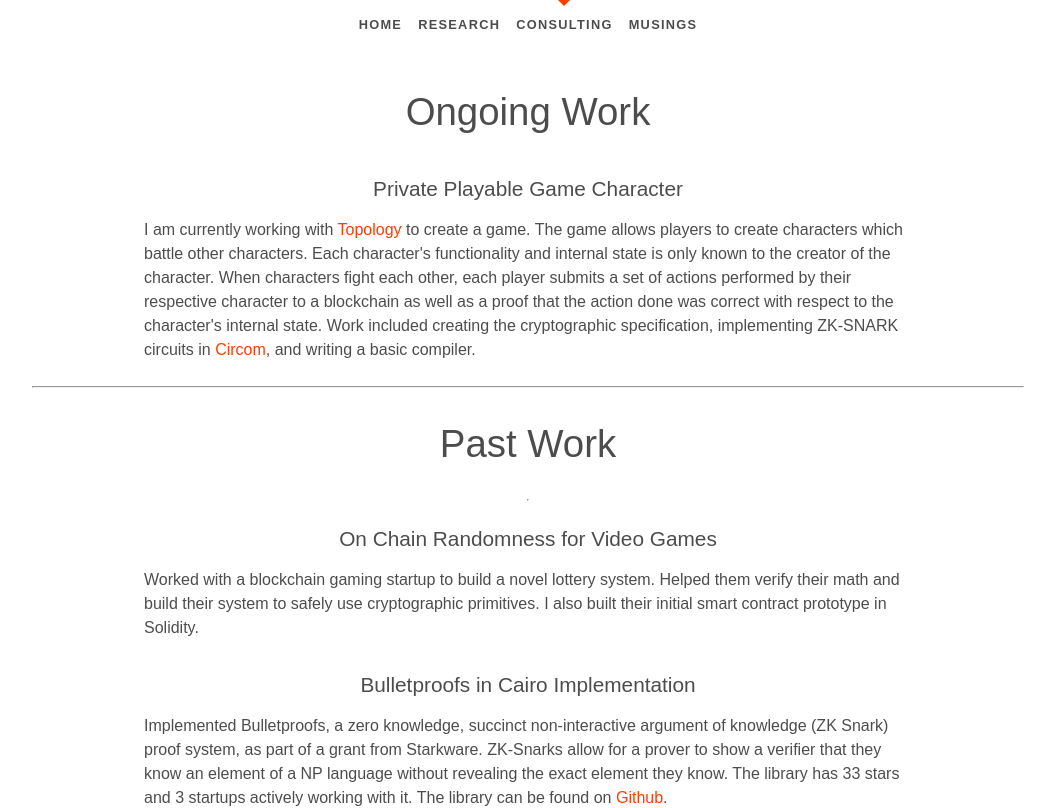
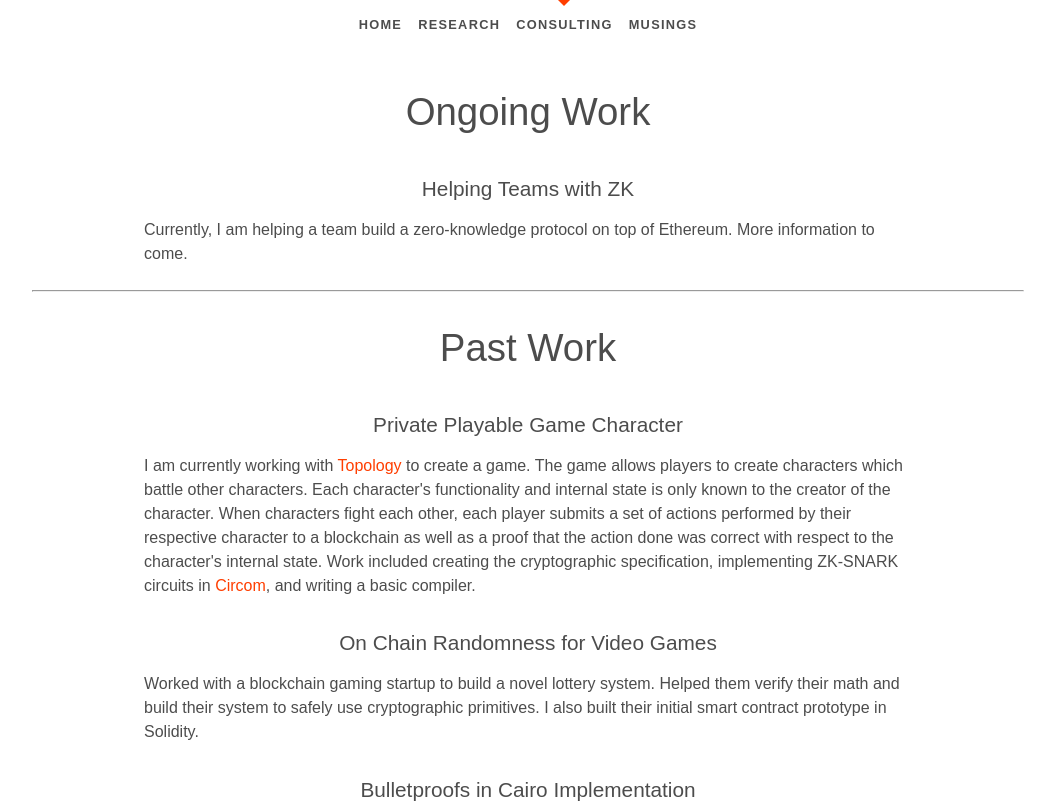
Before and after one commit to Lev-Stambler/personal-site, a SvelteKit app: page /work in a window 1280 px wide. Shown: the top 808 px of the page, without its empty margins (112-1167 px from the left). Built offline with nearby package versions, Linux system fonts and the light colour scheme.

Commit message:
progress and update

```diff
--- a/src/routes/+page.svelte
+++ b/src/routes/+page.svelte
@@ -32,7 +32,7 @@
 			<img src={turtle} alt="Welcome" />
 		</a>
 		<p>
-			The above picture is from a recent project which explores "drawing" rational numbers in
+			The above picture is from a project which explores "drawing" rational numbers in
 			different dimensions
 		</p>
 	</div>
--- a/src/routes/work/+page.svelte
+++ b/src/routes/work/+page.svelte
@@ -5,26 +5,32 @@
 
 <div class="text-column current-research">
 	<h1>Ongoing Work</h1>
-
 	<div class="research-item">
-		<h2>Private Playable Game Character</h2>
+		<h2>Helping Teams with ZK</h2>
 		<p>
-			I am currently working with <a href="https://www.topology.gg/">Topology</a> to create a game. The game
-			allows players to create characters which battle other characters. Each character's
-			functionality and internal state is only known to the creator of the character. When characters fight
-			each other, each player submits a set of actions performed by their respective character to a blockchain
-			as well as a proof that the action done was correct with respect to the character's internal state. Work included
-			creating the cryptographic specification, implementing ZK-SNARK circuits in <a href="https://github.com/iden3/circom">Circom</a>,
-			and writing a basic compiler.
+			Currently, I am helping a team build a zero-knowledge protocol on top of Ethereum. More information to come.
 		</p>
 	</div>
+
 </div>
 
 <hr />
 
 <div class="text-column">
 	<h1>Past Work</h1>
-	<hr />
+	<div class="research-item">
+		<h2>Private Playable Game Character</h2>
+		<p>
+			I am currently working with <a href="https://www.topology.gg/">Topology</a> to create a game.
+			The game allows players to create characters which battle other characters. Each character's
+			functionality and internal state is only known to the creator of the character. When
+			characters fight each other, each player submits a set of actions performed by their
+			respective character to a blockchain as well as a proof that the action done was correct with
+			respect to the character's internal state. Work included creating the cryptographic
+			specification, implementing ZK-SNARK circuits in
+			<a href="https://github.com/iden3/circom">Circom</a>, and writing a basic compiler.
+		</p>
+	</div>
 	<div class="research-item">
 		<h2>On Chain Randomness for Video Games</h2>
 		<p>
```
Also changed, not shown: src/routes/research/+page.svelte (+40 -19 lines).
